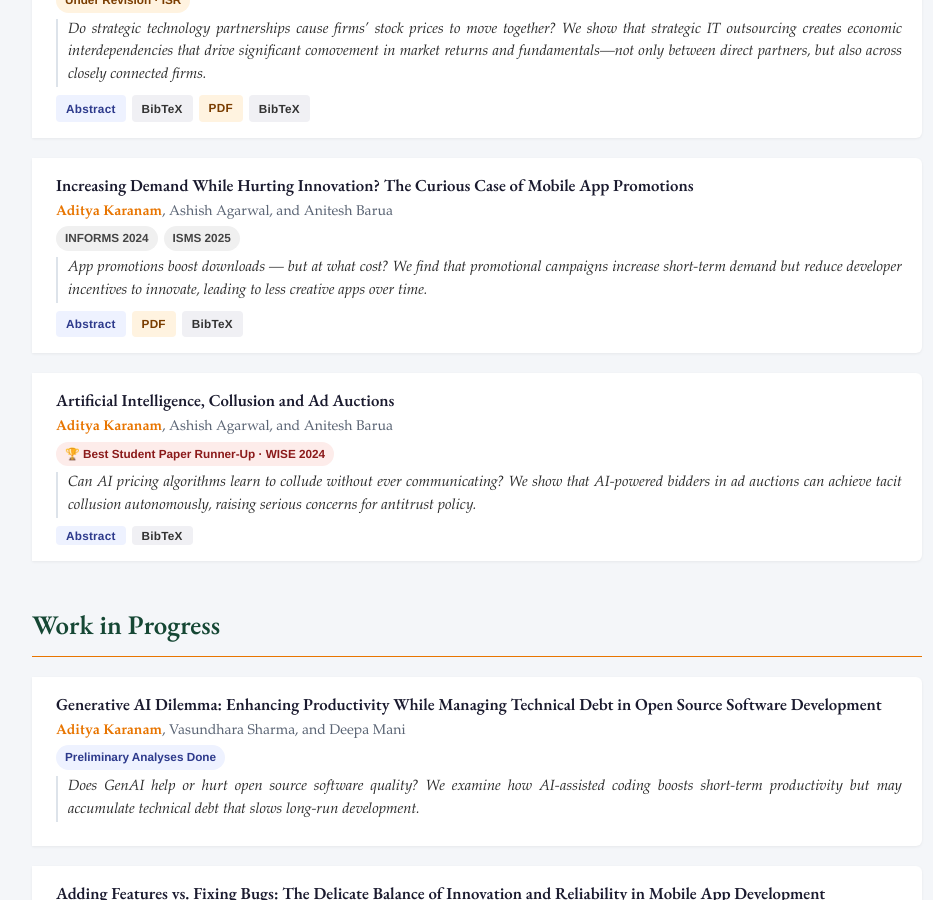
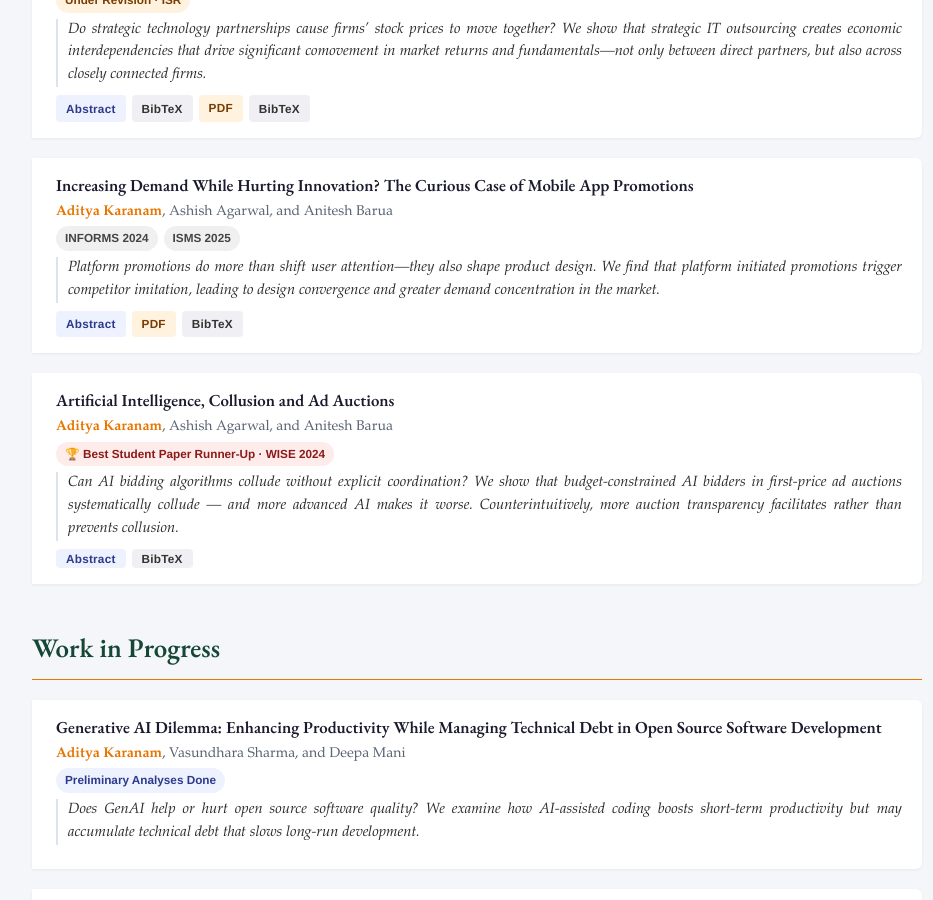
Before and after one commit to askaranam/askaranam.github.io, a Jekyll site: the page built from research.html, in a window 1280 px wide and 900 px high, scrolled down 1326 px. Shown: the whole window, without its empty margins (163-1096 px from the left). Built offline with Jekyll 4.4.1, drawn with Linux system fonts in a browser that asks for light colours; nearby versions of some CDN libraries; some web fonts are replaced.

Commit message:
Update research.html

```diff
--- a/research.html
+++ b/research.html
@@ -218,7 +218,7 @@
       <span class="badge badge-conf">INFORMS 2024</span>
       <span class="badge badge-conf">ISMS 2025</span>
     </div>
-        <div class="paper-summary">App promotions boost downloads — but at what cost? We find that promotional campaigns increase short-term demand but reduce developer incentives to innovate, leading to less creative apps over time.</div>
+        <div class="paper-summary">Platform promotions do more than shift user attention—they also shape product design. We find that platform initiated promotions trigger competitor imitation, leading to design convergence and greater demand concentration in the market.</div>
     <div class="paper-actions">
       <button class="action-btn btn-abstract" onclick="toggleAbstract(this)">Abstract</button>
       <a class="action-btn btn-pdf" href="https://papers.ssrn.com/sol3/papers.cfm?abstract_id=5007683" target="_blank">PDF</a>
@@ -243,7 +243,7 @@
     <div class="paper-title">Artificial Intelligence, Collusion and Ad Auctions</div>
     <div class="paper-authors"><strong>Aditya Karanam</strong>, Ashish Agarwal, and Anitesh Barua</div>
     <div class="paper-meta"><span class="badge badge-award">🏆 Best Student Paper Runner-Up · WISE 2024</span></div>
-    <div class="paper-summary">Can AI pricing algorithms learn to collude without ever communicating? We show that AI-powered bidders in ad auctions can achieve tacit collusion autonomously, raising serious concerns for antitrust policy.</div>
+    <div class="paper-summary">Can AI bidding algorithms collude without explicit coordination? We show that budget-constrained AI bidders in first-price ad auctions systematically collude — and more advanced AI makes it worse. Counterintuitively, more auction transparency facilitates rather than prevents collusion.</div>
     <div class="paper-actions">
       <button class="action-btn btn-abstract" onclick="toggleAbstract(this)">Abstract</button>
       <button class="action-btn btn-cite" onclick="toggleBibtex(this)">BibTeX</button>
```
